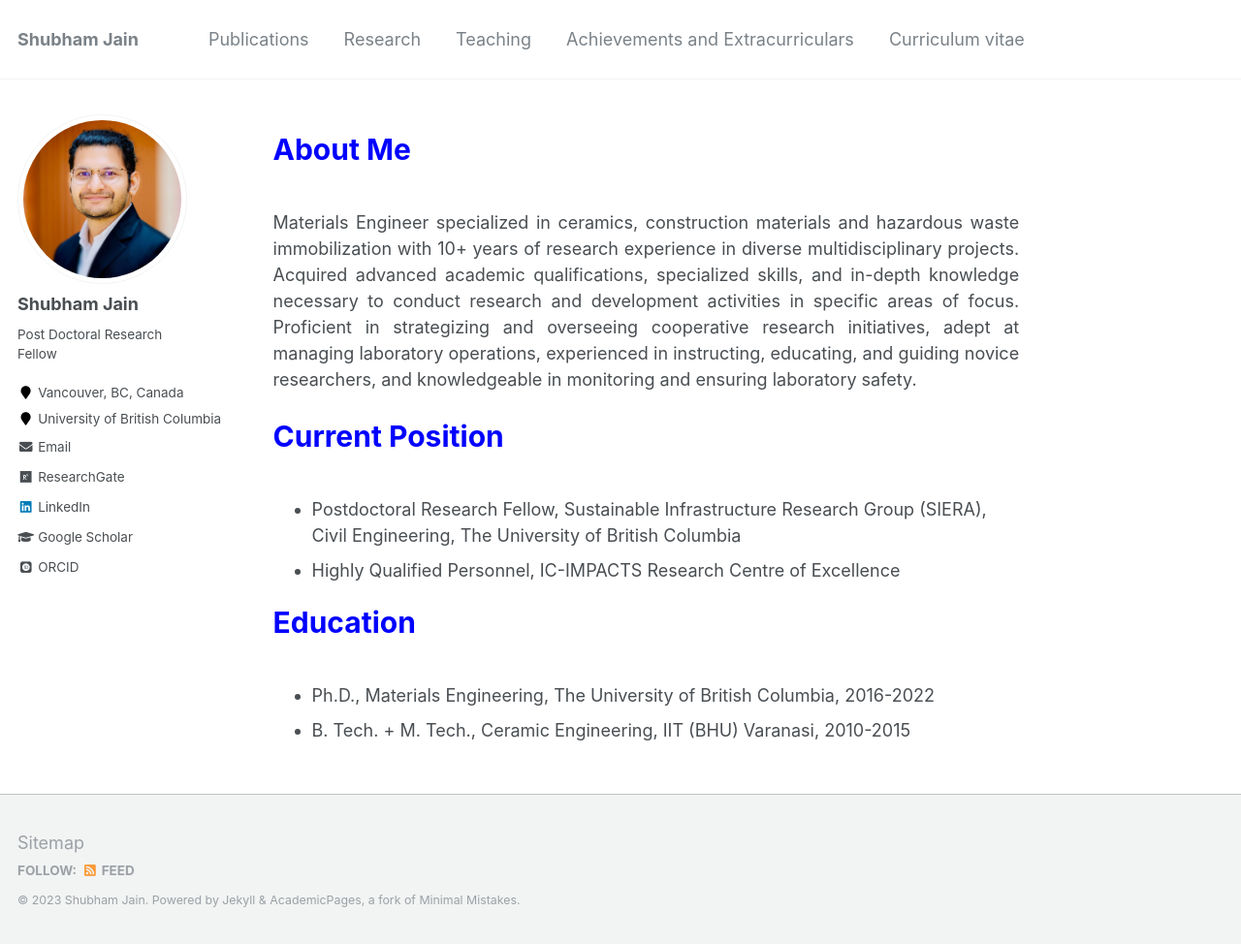
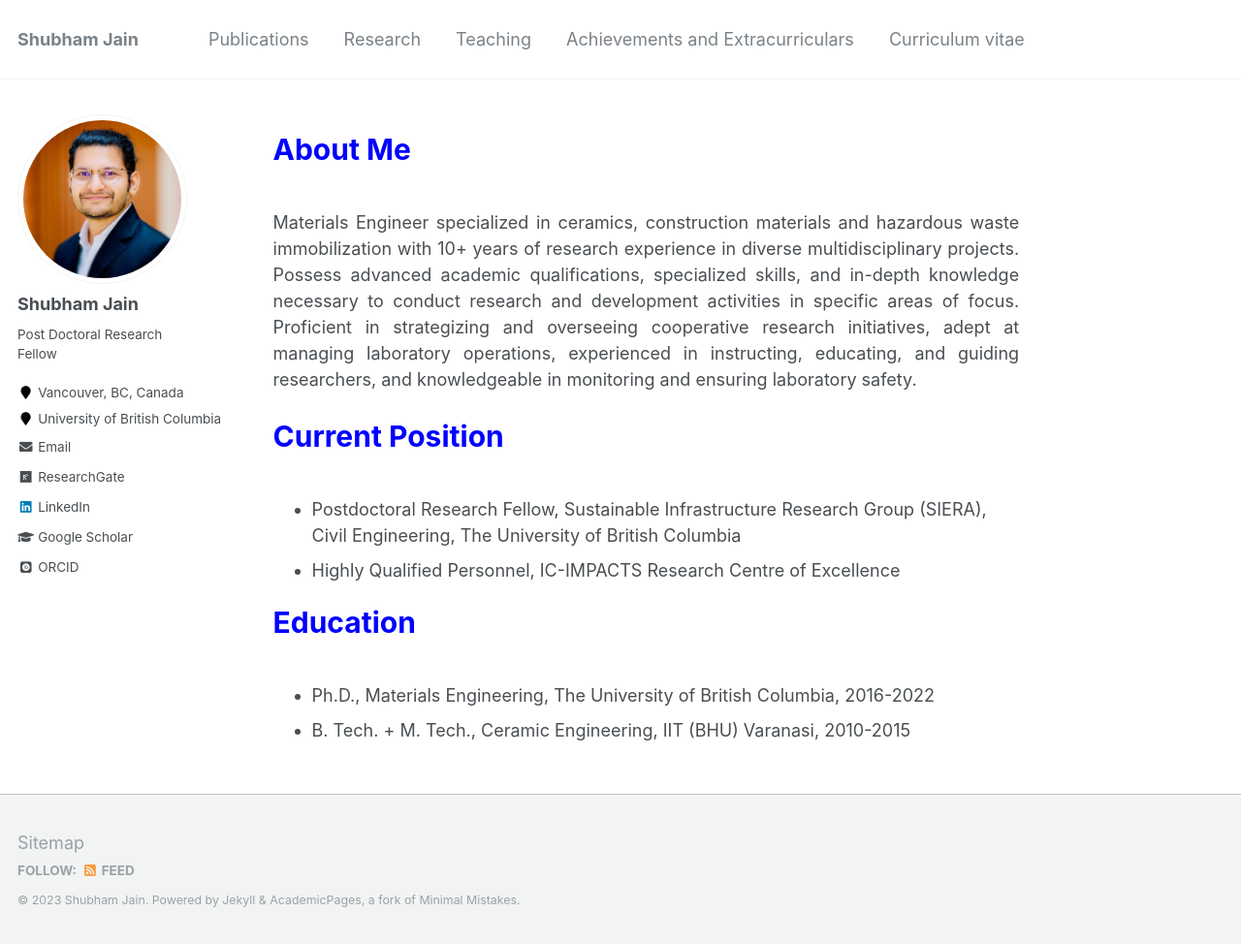
Before and after one commit to shubhamj2611/shubhamj2611.github.io, a Jekyll site: the page built from _pages/about.md, in a window 1280 px wide and 974 px high. Shown: the whole window at 97% size. Built offline with Jekyll 4.4.1, drawn with Linux system fonts in a browser that asks for light colours; some web fonts are replaced.

Commit message:
Update about.md

```diff
--- a/_pages/about.md
+++ b/_pages/about.md
@@ -9,7 +9,7 @@ redirect_from:
 ---
 
 <p style="text-align:left; color:Blue; font-size:30px; font-weight:bold;"> About Me </p>
-<p style="text-align:justify; font-size=22px;"> Materials Engineer specialized in ceramics, construction materials and hazardous waste immobilization with 10+ years of research experience in diverse multidisciplinary projects. Acquired advanced academic qualifications, specialized skills, and in-depth knowledge necessary to conduct research and development activities in specific areas of focus. Proficient in strategizing and overseeing cooperative research initiatives, adept at managing laboratory operations, experienced in instructing, educating, and guiding novice researchers, and knowledgeable in monitoring and ensuring laboratory safety. </p>
+<p style="text-align:justify; font-size=22px;"> Materials Engineer specialized in ceramics, construction materials and hazardous waste immobilization with 10+ years of research experience in diverse multidisciplinary projects. Possess advanced academic qualifications, specialized skills, and in-depth knowledge necessary to conduct research and development activities in specific areas of focus. Proficient in strategizing and overseeing cooperative research initiatives, adept at managing laboratory operations, experienced in instructing, educating, and guiding researchers, and knowledgeable in monitoring and ensuring laboratory safety. </p>
 
 <p style="text-align:left; color:Blue; font-size:30px; font-weight:bold;"> Current Position </p>
 * Postdoctoral Research Fellow, Sustainable Infrastructure Research Group (SIERA), Civil Engineering, The University of British Columbia
```
